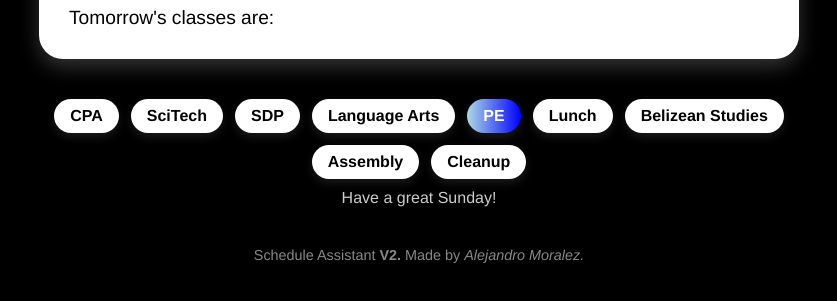
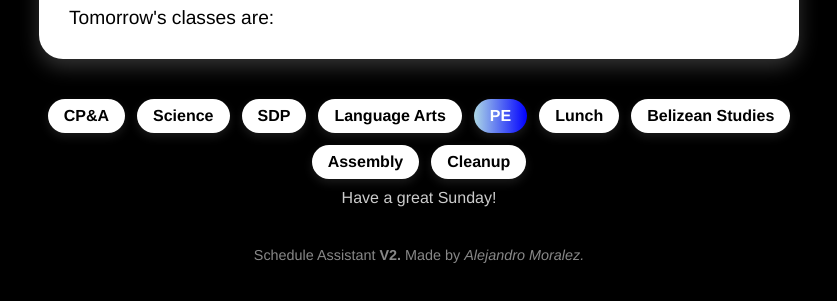
Before and after one commit to glitchy-m/izarepo, a plain HTML site: page afterschool.html in a window 1280 px wide. Shown: the part 331-632 px from the top of the page, without its empty margins (221-1058 px from the left). Drawn offline with Linux system fonts and the light colour scheme.

Commit message:
Update afterschool.html

```diff
--- a/afterschool.html
+++ b/afterschool.html
@@ -65,10 +65,10 @@
 
         // Abbreviations or short names
         const abbreviations = {
-          "Chromebook Pick-up and Attendance": "CPA",
+          "Chromebook Pick-up and Attendance": "CP&A",
           "Structured Individualized Learning": "SIL",
-          "Independent Study & Research": "ISR",
-          "Science & Tech": "SciTech",
+          "Independent Study & Research": "IS&R",
+          "Science & Tech": "Science",
           "Digital Art": "Digital Arts",
           "Fine Art": "Fine Art",
           "Belizean Studies": "Belizean Studies",
```
